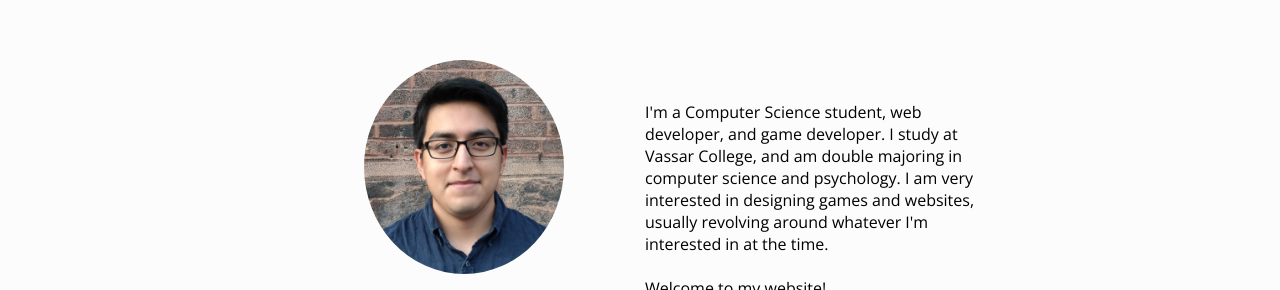
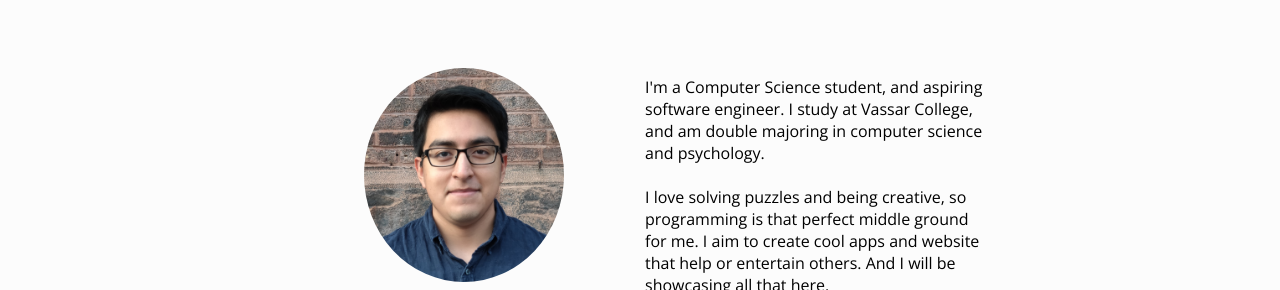
Before and after one commit to Xysar/CesarPortfolio, a plain HTML site: page index.html in a window 1280 px wide. Shown: the part 145-435 px from the top of the page. Drawn offline with nearby package versions, Linux system fonts and the light colour scheme.

Commit message:
Updated Introduction

```diff
--- a/index.html
+++ b/index.html
@@ -19,10 +19,10 @@
 
   <div class = "right">
   	<p class="bio">
-     I'm a Computer Science student, web developer, and game developer.
-     I study at Vassar College, and am double majoring in computer science
-     and psychology. I am very interested in designing games and websites, usually
-     revolving around whatever I'm interested in at the time. <br><br>
+     I'm a Computer Science student, and aspiring software engineer.
+     I study at Vassar College, and am double majoring in computer science and psychology.<br><br>
+     I love solving puzzles and being creative, so programming is that perfect middle ground for me.
+     I aim to create cool apps and website that help or entertain others. And I will be showcasing all that here. <br><br>
      Welcome to my website!
    </p>
    <ul class="social-links">
@@ -79,7 +79,7 @@
    Whiteboard
  </p>
  <ul class = "projectsubtitle">
-  <li>Simple Whiteboard app to help in remote learning, developed in 24 hour span with two other teammates</li>
+  <li>Simple Whiteboard app to help in remote learning, developed in 24 hour span with two other teammates.</li>
   <li>Gained experience in leading a team, through teaching my teammates how to use git, a new IDE, and how to contribute effectively.</li>
   <li>Developed using Java and the Swing GUI toolkit.</li>
   <li>Entry for Vassar College's 1st ever hack-a-thon. 2nd Place Winner!</li>
```
